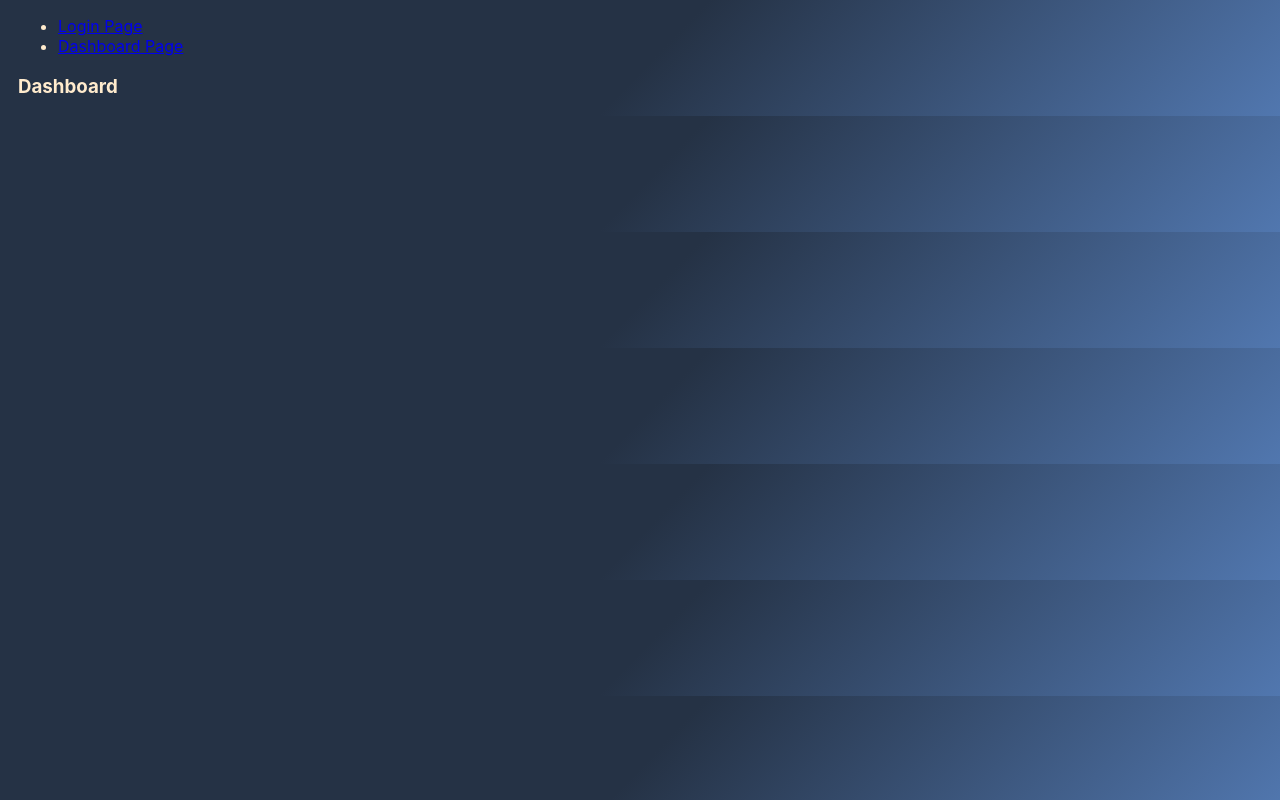
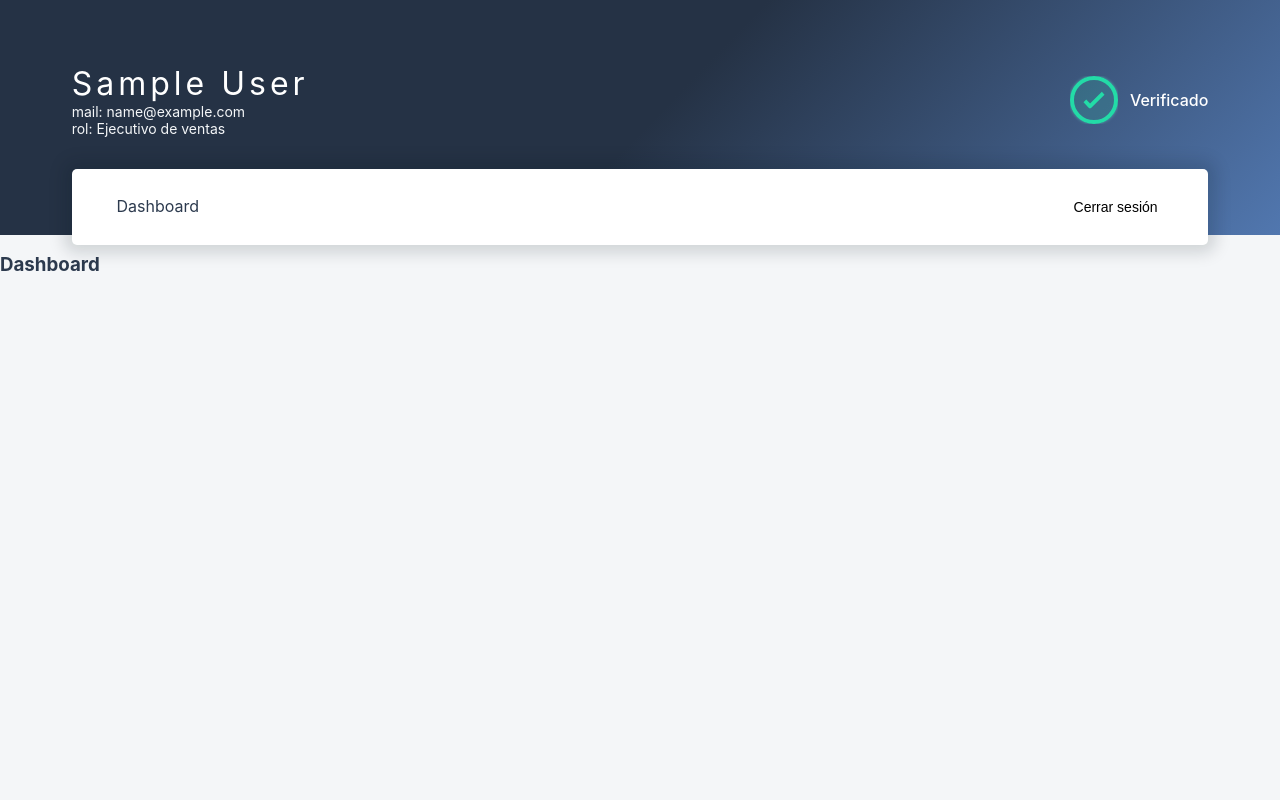
Before and after one commit to CamiloArias47/sulogistics, a React (Create React App) app in the folder frontend/: page /dashboard in a window 1280 px wide. Built offline with nearby package versions, Linux system fonts and the light colour scheme; no server answers; sample sign-in values are in the browser's storage.

Commit message:
Header dashboard 📑👨‍🦲

```diff
--- a/frontend/src/App.css
+++ b/frontend/src/App.css
@@ -4,9 +4,16 @@
   --secondary: #2b4c73;
   --green:#98ca3f;
   --error:#d12d2d;
+  --gray:#f4f6f8;
+  --graymd: #f0f4f7;
+  --darkgray:#2c3a4e;
   --sm: 14px;
   --md: 16px;
   --lg: 18px
+}
+
+html{
+  font-family:'Lucida Sans', 'Lucida Sans Regular', 'Lucida Grande', 'Lucida Sans Unicode', Geneva, Verdana, sans-serif
 }
 
 body{
@@ -16,6 +23,7 @@ body{
   padding: 0 18px;
 }
 
+/** LOGIN PAGE */
 
 .login{
   width: 100%;
@@ -83,3 +91,116 @@ body{
     width: 30%;
   }
 }
+
+/** Dashboard Page */
+
+body.dashboard{
+  background: var(--gray);
+  color: var(--darkgray);
+  padding: 0;
+}
+
+.header{
+  background: rgb(37,50,69);
+  background: linear-gradient(134deg, var(--primary) 51%, rgba(81,119,175,1) 100%);
+  color: var(--white);
+  display: flex;
+  flex-direction: column;
+  padding: 0 12px;
+}
+
+.header__top{
+  display: none;
+}
+
+.navbarlist{
+  padding: 0;
+  margin: 0;
+  list-style: none;
+  display: flex;
+  justify-content: space-between;
+  align-items: center;
+}
+
+.navbarlist__item{
+  padding: 2.5% 1%;
+  border-bottom: 2px solid transparent;
+}
+
+.navbarlist__item:hover{
+  cursor: pointer;
+}
+
+.navbarlist__item a{
+  text-decoration: none;
+  color: var(--white);
+}
+
+
+.navbarlist__item.navbarlist__item--btnclose button{
+  background: transparent;
+  border: none;
+  font-size: var(--sm);
+}
+
+.navbarlist__item.navbarlist__item--btnclose button:hover{
+  cursor: pointer;
+}
+
+@media (min-width : 768px){
+  .header{
+    padding: 0 5.6%;
+  }
+
+  .header__top{
+    display: flex;
+    justify-content: space-between;
+    align-items: center;
+    padding: 5.6% 0 2%;
+  }
+
+  .header__userinfo{
+    display: flex;
+    flex-direction: column;
+  }
+  .header__userinfo h1{
+    margin: 0;
+    padding: 0;
+    font-weight: 400;
+    overflow: hidden!important;
+    letter-spacing: 4px;
+    text-overflow: ellipsis;
+  }
+  .header__userinfo span{
+    font-size: var(--sm);
+    color: var(--gray);
+  }
+
+  .header__verified{
+    display: flex;
+    align-items: center;
+  }
+  .header__verified span{
+    padding-left: 12px;
+    font-weight: 500;
+  }
+  .navbar{
+    background: var(--white);
+    border-radius: 5px;
+    padding: 0 3%;
+    position: relative;
+    bottom: -10px;
+    color: var(--darkgray);
+    box-shadow: 0 0 1rem 0.5rem rgb(8 19 25 / 15%);
+  }
+  .navbarlist__item a{
+    color: var(--darkgray);
+  }
+  .navbarlist__item:hover{
+    background: var(--graymd);
+    border-bottom: 2px solid var(--green);
+  }
+  .navbarlist__item.navbarlist__item--btnclose:hover{
+    border-bottom: 2px solid var(--error);
+  }
+}
--- a/frontend/src/Auth/auth-routes.js
+++ b/frontend/src/Auth/auth-routes.js
@@ -1,12 +1,21 @@
+import { useEffect } from "react";
 import{useAuth} from '../context/authcontext'
 import {
     useLocation,
     Navigate,
+    useNavigate
   } from "react-router-dom"
 
 export default function RequireAuth({ children }) {
-    let auth = useAuth();
-    let location = useLocation();
+    let auth = useAuth()
+    let location = useLocation()
+    const navigator = useNavigate()
+
+    useEffect( () => {
+      if(!auth.user){
+        navigator('/')
+      }
+    },[auth, navigator])
 
     if (!auth.user) {
       // se redirecciona a el login, pero se guarda la ruta a la que queria ingresar
--- /dev/null
+++ b/frontend/src/components/header.js
@@ -0,0 +1,29 @@
+import {useAuth} from '../context/authcontext'
+import NavBar from "./navbar"
+
+export default function Header(){
+
+    const auth = useAuth()
+    let name = (auth.user) ? auth.user.name : ''
+    let lastname = (auth.user) ? auth.user.lastname : ''
+    let email = (auth.user) ? auth.user.email : ''
+
+    return(
+        <header className="header">
+            <div className="header__top">
+                <div className="header__userinfo">
+                    <h1>{name} {lastname}</h1>
+                    <span>mail: {email}</span>
+                    <span>rol: Ejecutivo de ventas</span>
+                </div>
+                <div className='header__verified'>
+                    <img src="/img/icons/verified.svg" alt="Verificado"/>
+                    <span>Verificado</span>
+                </div>
+            </div>
+            <div className="header__bottom">
+                <NavBar />
+            </div>
+        </header>
+    )
+}
--- /dev/null
+++ b/frontend/src/components/navbar.js
@@ -0,0 +1,22 @@
+import {useAuth} from '../context/authcontext'
+import { Link } from 'react-router-dom'
+
+export default function NavBar(){
+
+    const auth = useAuth()
+
+    return(
+        <nav className='navbar'>
+            <ul className='navbarlist'>
+                <li className='navbarlist__item'>
+                    <Link to="/dashboard">Dashboard</Link>
+                </li>
+                <li className='navbarlist__item navbarlist__item--btnclose'>
+                    <button onClick={ () => { auth.signout() }}>
+                      Cerrar sesión
+                    </button>
+                </li>
+            </ul>
+        </nav>
+    )
+}
--- a/frontend/src/context/authcontext.js
+++ b/frontend/src/context/authcontext.js
@@ -1,5 +1,4 @@
 import * as React from "react";
-import { fakeAuthProvider } from "../auth";
 
 let AuthContext = React.createContext(null);
 
@@ -15,6 +14,11 @@ export default function AuthProvider({ children }) {
 
   let [user, setUser] = React.useState(localUser);
 
+  /**
+   * realiza una peticion post a la api de login
+   * si es exitoso el login se guarda el token
+   * en el loclaStorage
+   */
   let signin = ({password, username}) => {
 
     const options = {
@@ -41,11 +45,20 @@ export default function AuthProvider({ children }) {
             })
   };
 
-  let signout = (callback) => {
-    return fakeAuthProvider.signout(() => {
-      setUser(null);
-      callback();
-    });
+
+  let signout = () => {
+    const token = localStorage.getItem('token')
+    const logoutRoute = `${api}/logout?token=${token}`
+
+    return fetch(logoutRoute)
+            .then( resp => resp.json() )
+            .then(data => {
+              if(data.msg === 'loged out'){
+                localStorage.removeItem('token')
+                localStorage.removeItem('user')
+                setUser(null)
+              }
+            })
   };
 
   let value = { user, signin, signout };
--- a/frontend/src/layout.js
+++ b/frontend/src/layout.js
@@ -1,21 +1,15 @@
-import {
-    Link,
-    Outlet,
-} from "react-router-dom"
+import { Outlet } from "react-router-dom"
+import Header from './components/header'
 
 export default function Layout() {
+
+    const bodyElm = document.getElementsByTagName('body')
+    bodyElm[0].classList.add('dashboard')
+
     return (
       <div>
-        <ul>
-          <li>
-            <Link to="/">Login Page</Link>
-          </li>
-          <li>
-            <Link to="/dashboard">Dashboard Page</Link>
-          </li>
-        </ul>
-
-        <Outlet />
+         <Header />
+         <Outlet />
       </div>
     );
   }
--- a/frontend/src/pages/login.js
+++ b/frontend/src/pages/login.js
@@ -13,6 +13,9 @@ export default function Login(){
     const [loading, setLoading] = useState(false)
     const [error, setError] = useState(false)
     const [errorMsg, setErrorMsg] = useState('')
+
+    const bodyElm = document.getElementsByTagName('body')
+    bodyElm[0].classList.remove('dashboard')
 
     useEffect( () => {
         if(auth.user)
```
Also changed, not shown: frontend/public/img/icons/verified.svg (added), 1 other file (tests, documents, lock files or other folders).
